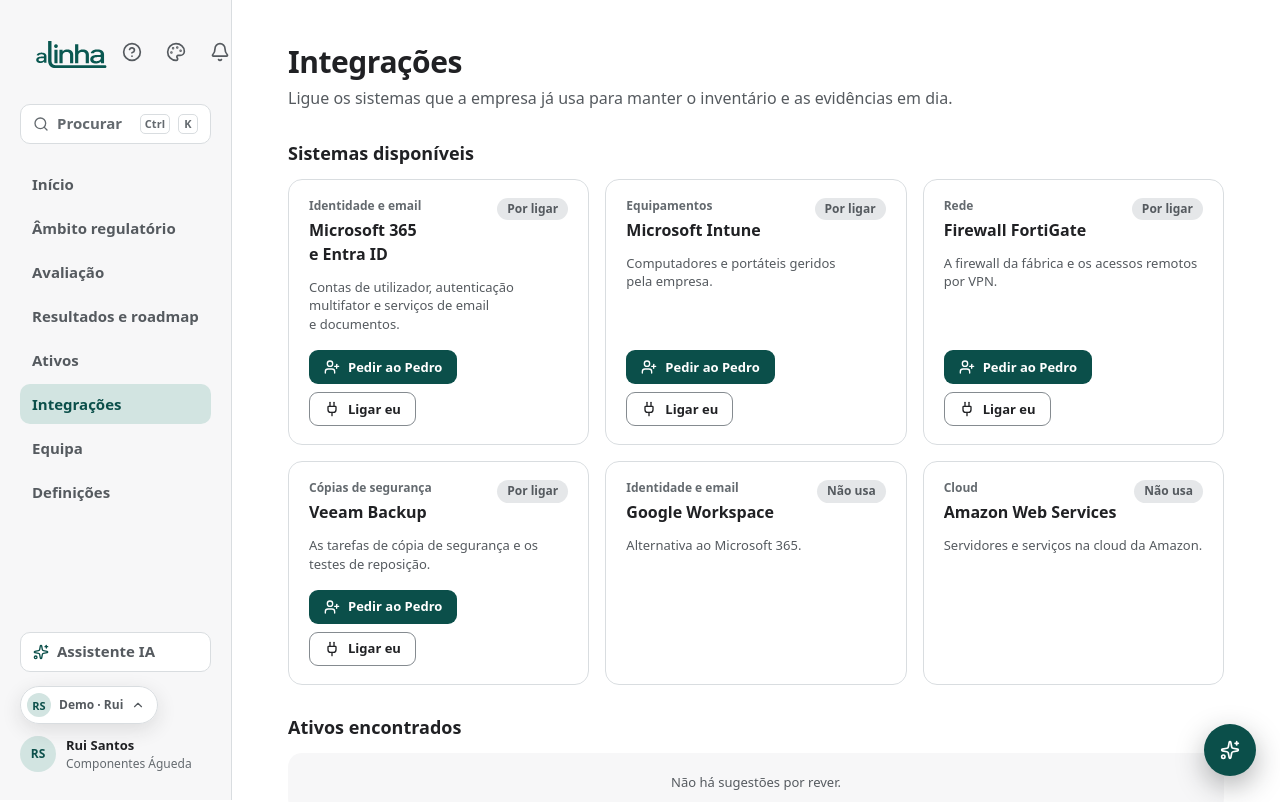
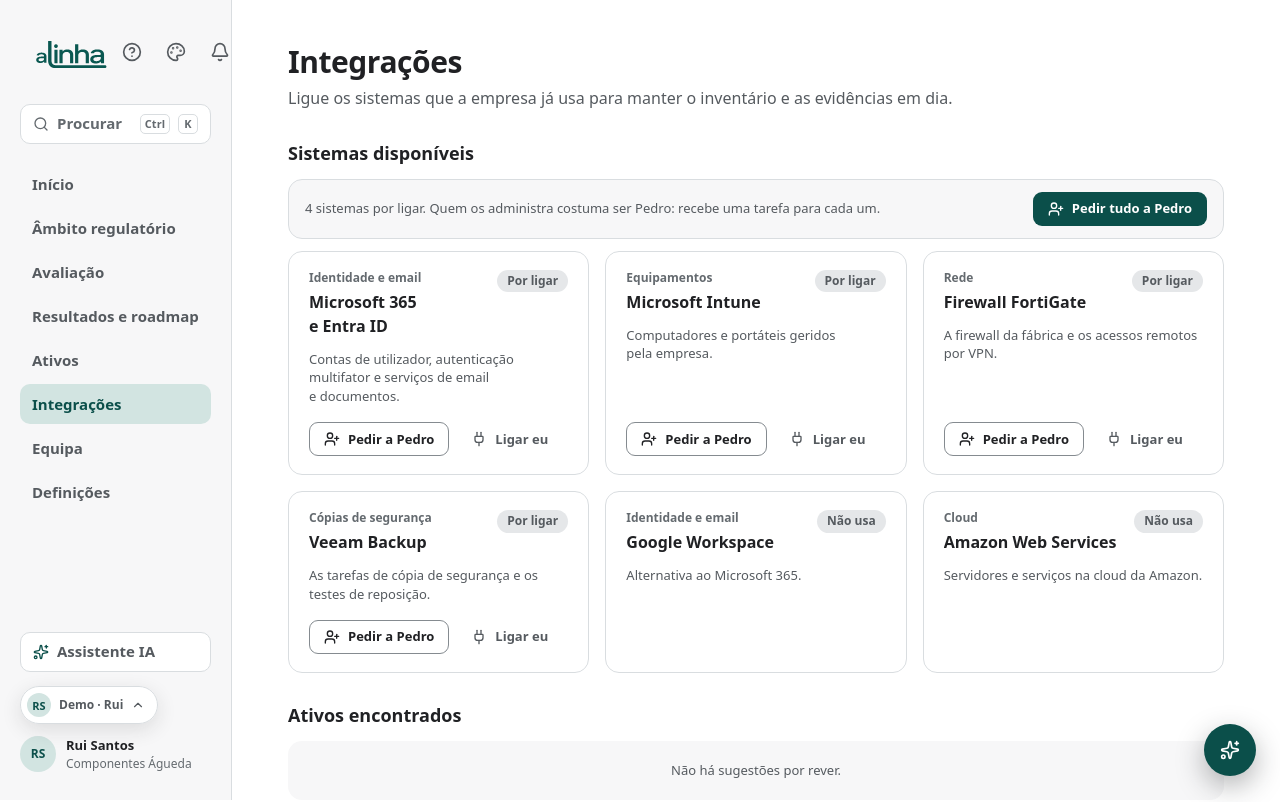
Before and after one commit to PEI-aLinha/frontend-prototype, a React (Vite) app: page /org/componentes-agueda/integracoes in a window 1280 px wide. Shown: the top 802 px of the page. Built offline with nearby package versions, Linux system fonts and the light colour scheme.

Commit message:
fix(integrations): one primary action to ask the technician for every system

```diff
--- a/src/features/integrations/IntegrationsPage.tsx
+++ b/src/features/integrations/IntegrationsPage.tsx
@@ -31,7 +31,7 @@ function ConnectionCard({ c, onConnect, isOwner, canConnect }: { c: IntegrationC
   const on = c.status === 'ligado'
   const forMe = c.status === 'pedido' && c.assignedTo === persona?.userId
   const request = tasks.data?.find((t) => t.kind === 'integracao' && t.provider === c.provider.id && t.status === 'pendente')
-  const withdraw = (taskId: string, name: string) => cancelTask.mutate({ id: taskId, change: { status: 'cancelada' } }, { onSuccess: () => toast.show(`Pedido ao ${name} cancelado`), onError: fail })
+  const withdraw = (taskId: string, name: string) => cancelTask.mutate({ id: taskId, change: { status: 'cancelada' } }, { onSuccess: () => toast.show(`Pedido a ${name} cancelado`), onError: fail })
   const fail = (e: Error) => toast.show(e.message, 'error')
 
   return (
@@ -46,7 +46,7 @@ function ConnectionCard({ c, onConnect, isOwner, canConnect }: { c: IntegrationC
           </div>
           <p className="text-sm text-ink-soft">{c.provider.description}</p>
           {on && <p className="text-xs text-muted">Última leitura: {c.lastSyncAt ? dateTime(c.lastSyncAt) : '—'}{c.secretRef && <> · <VaultKey /> credencial no cofre</>}</p>}
-          {c.status === 'pedido' && assignee && <p className="text-xs text-muted">{assignee.id === persona?.userId ? 'Pedido a si: autorize a ligação aqui.' : `Pedido ao ${assignee.name}. Recebe uma tarefa para autorizar.`}</p>}
+          {c.status === 'pedido' && assignee && <p className="text-xs text-muted">{assignee.id === persona?.userId ? 'Pedido a si: autorize a ligação aqui.' : `Pedido a ${assignee.name}, que recebe uma tarefa para autorizar.`}</p>}
         {c.provider.applies && (
           <div className="mt-auto flex flex-wrap gap-2 pt-1">
             {on ? (
@@ -59,12 +59,12 @@ function ConnectionCard({ c, onConnect, isOwner, canConnect }: { c: IntegrationC
             ) : (
               <>
                 {/* The responsible person is rarely the system's administrator: asking the technician comes first. */}
-                {isOwner && analyst && c.status !== 'pedido' && <Button size="sm" icon={<UserPlus className="size-4" aria-hidden />} loading={assign.isPending}
+                {isOwner && analyst && c.status !== 'pedido' && <Button size="sm" variant="secondary" icon={<UserPlus className="size-4" aria-hidden />} loading={assign.isPending}
                   onClick={() => assign.mutate({ provider: c.provider.id, userId: analyst.id }, {
-                    onSuccess: (task) => toast.show(`Pedido enviado ao ${analyst.name}`, 'success', { label: 'Anular', onClick: () => withdraw(task.id, analyst.name) }),
+                    onSuccess: (task) => toast.show(`Pedido enviado a ${analyst.name}`, 'success', { label: 'Anular', onClick: () => withdraw(task.id, analyst.name) }),
                     onError: fail,
-                  })}>Pedir ao {analyst.name.split(' ')[0]}</Button>}
-                {canConnect && <Button size="sm" variant={isOwner && analyst ? 'secondary' : 'primary'} icon={<Plug className="size-4" aria-hidden />} onClick={() => onConnect(c.provider)}>{isOwner && analyst ? 'Ligar eu' : 'Ligar'}</Button>}
+                  })}>Pedir a {analyst.name.split(' ')[0]}</Button>}
+                {canConnect && <Button size="sm" variant={isOwner && analyst ? 'ghost' : 'primary'} icon={<Plug className="size-4" aria-hidden />} onClick={() => onConnect(c.provider)}>{isOwner && analyst ? 'Ligar eu' : 'Ligar'}</Button>}
                 {isOwner && c.status === 'pedido' && request && assignee && <Button size="sm" variant="ghost" loading={cancelTask.isPending} onClick={() => withdraw(request.id, assignee.name)}>Cancelar pedido</Button>}
               </>
             )}
@@ -98,6 +98,38 @@ function EvidenceList({ items, providerName }: { items: CollectedEvidence[]; pro
 }
 
 /** Integrations with the company's systems (RF37 / US37). Read-only; a human decides what gets in. */
+/** The usual case in one click: the technician is asked for every system the company uses and nobody has asked for yet. */
+function AskAll({ items }: { items: IntegrationConnection[] }) {
+  const org = useTenant()
+  const toast = useToast()
+  const users = useUsers(org.id)
+  const assign = useAssignIntegration(org.id)
+  const cancelTask = useUpdateTask(org.id)
+  const [busy, setBusy] = useState(false)
+  const analyst = users.data?.find((u) => u.role === 'analista')
+  const open = items.filter((c) => c.provider.applies && (c.status === 'disponivel' || c.status === 'erro'))
+  if (!analyst || open.length < 2) return null
+  const first = analyst.name.split(' ')[0]
+  const askAll = () => {
+    setBusy(true)
+    Promise.all(open.map((c) => assign.mutateAsync({ provider: c.provider.id, userId: analyst.id })))
+      .then((tasks) => toast.show(`${tasks.length} pedidos enviados a ${analyst.name}`, 'success', {
+        label: 'Anular',
+        onClick: () => Promise.all(tasks.map((t) => cancelTask.mutateAsync({ id: t.id, change: { status: 'cancelada' } })))
+          .then(() => toast.show('Pedidos cancelados'))
+          .catch((e: Error) => toast.show(e.message, 'error')),
+      }))
+      .catch((e: Error) => toast.show(e.message, 'error'))
+      .finally(() => setBusy(false))
+  }
+  return (
+    <div className="flex flex-wrap items-center gap-3 rounded-[14px] border border-line-soft bg-paper-soft px-4 py-3">
+      <p className="min-w-0 flex-1 text-sm text-ink-soft">{open.length} sistemas por ligar. Quem os administra costuma ser {first}: recebe uma tarefa para cada um.</p>
+      <Button size="sm" icon={<UserPlus className="size-4" aria-hidden />} loading={busy} onClick={askAll}>Pedir tudo a {first}</Button>
+    </div>
+  )
+}
+
 export function IntegrationsPage() {
   const org = useTenant()
   const { persona } = useSession()
@@ -124,7 +156,7 @@ export function IntegrationsPage() {
               {integrations.data.length === 0
                 ? <p className="rounded-[14px] bg-paper-soft px-4 py-5 text-center text-sm text-ink-soft">Não tem integrações para ligar.</p>
                 // One grid: each card already names its category, and the ones the company does not use come last.
-                : <ul className="grid gap-4 md:grid-cols-2 xl:grid-cols-3">{sortByUse(integrations.data).map((c) => <ConnectionCard key={c.provider.id} c={c} onConnect={setConnecting} isOwner={isOwner} canConnect={isOwner || c.assignedTo === persona.userId} />)}</ul>}
+                : <>{isOwner && <AskAll items={integrations.data} />}<ul className="grid gap-4 md:grid-cols-2 xl:grid-cols-3">{sortByUse(integrations.data).map((c) => <ConnectionCard key={c.provider.id} c={c} onConnect={setConnecting} isOwner={isOwner} canConnect={isOwner || c.assignedTo === persona.userId} />)}</ul></>}
             </section>
           )}
           {isOwner && (
```
